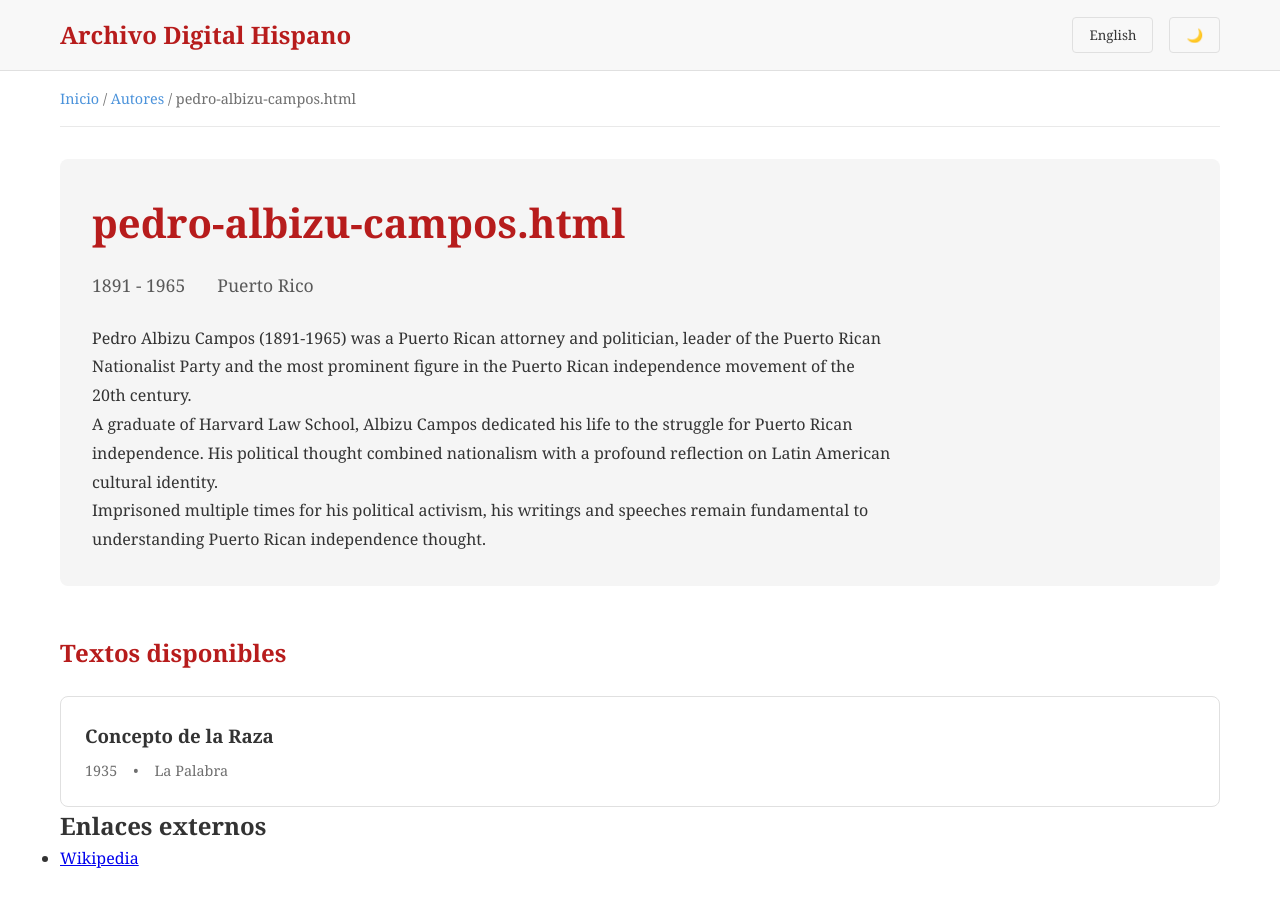
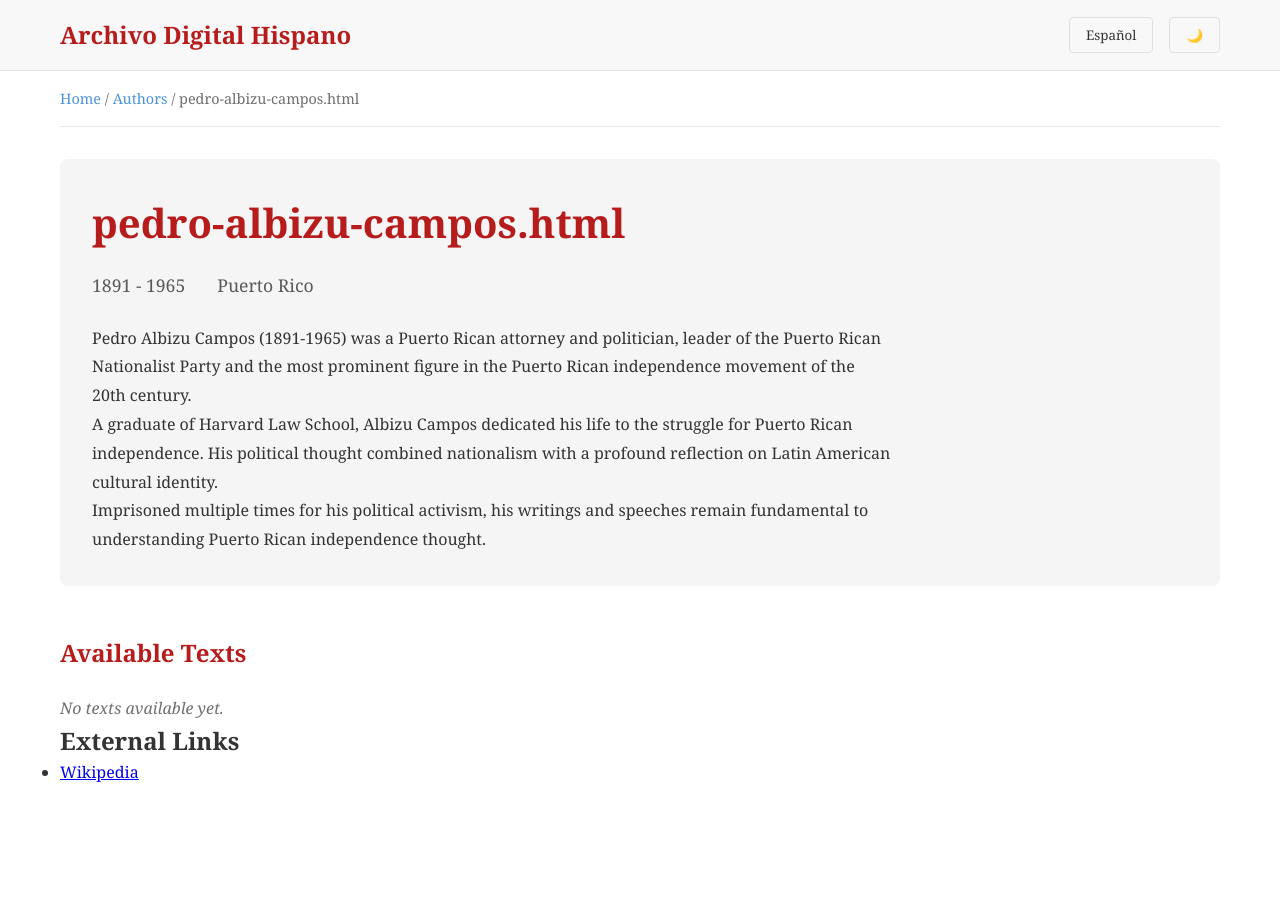
Before and after one commit to archivohispano/archivo, a Jekyll site: the page built from en/autores/pedro-albizu-campos.html, in a window 1280 px wide. Built offline with Jekyll 4.4.1, drawn with Linux system fonts in a browser that asks for light colours.

Commit message:
Update author.html

```diff
--- a/_layouts/author.html
+++ b/_layouts/author.html
@@ -7,7 +7,7 @@ layout: default
         <div class="header-content">
             <a href="/" class="logo">Archivo Digital Hispano</a>
             <div class="header-controls">
-                <button class="control-btn" onclick="toggleLanguage()">English</button>
+                <button class="control-btn" onclick="toggleLanguage()">{% if page.lang == 'en' %}Español{% else %}English{% endif %}</button>
                 <button class="control-btn" onclick="toggleTheme()">🌙</button>
             </div>
         </div>
@@ -16,8 +16,8 @@ layout: default
 
 <div class="container">
     <nav class="breadcrumb">
-        <a href="/">Inicio</a> /
-        <a href="/es/autores">Autores</a> /
+        <a href="/">{% if page.lang == 'en' %}Home{% else %}Inicio{% endif %}</a> /
+        <a href="/{{ page.lang }}/autores">{% if page.lang == 'en' %}Authors{% else %}Autores{% endif %}</a> /
         <span>{{ page.name }}</span>
     </nav>
 </div>
@@ -38,9 +38,9 @@ layout: default
         </div>
 
         <section class="author-texts">
-            <h2>Textos disponibles</h2>
+            <h2>{% if page.lang == 'en' %}Available Texts{% else %}Textos disponibles{% endif %}</h2>
             <div class="text-list">
-                {% assign author_texts = site.texts | where: "author", page.author_id | where: "lang", "es" %}
+                {% assign author_texts = site.texts | where: "author", page.author_id | where: "lang", page.lang %}
                 {% if author_texts.size > 0 %}
                     {% for text in author_texts %}
                     <article class="text-item">
@@ -54,14 +54,14 @@ layout: default
                     </article>
                     {% endfor %}
                 {% else %}
-                    <p class="no-texts">No hay textos disponibles aún.</p>
+                    <p class="no-texts">{% if page.lang == 'en' %}No texts available yet.{% else %}No hay textos disponibles aún.{% endif %}</p>
                 {% endif %}
             </div>
         </section>
 
         {% if page.links %}
         <section class="author-links">
-            <h2>Enlaces externos</h2>
+            <h2>{% if page.lang == 'en' %}External Links{% else %}Enlaces externos{% endif %}</h2>
             <ul>
                 {% for link in page.links %}
                 <li><a href="{{ link.url }}" target="_blank" rel="noopener">{{ link.title }}</a></li>
```
